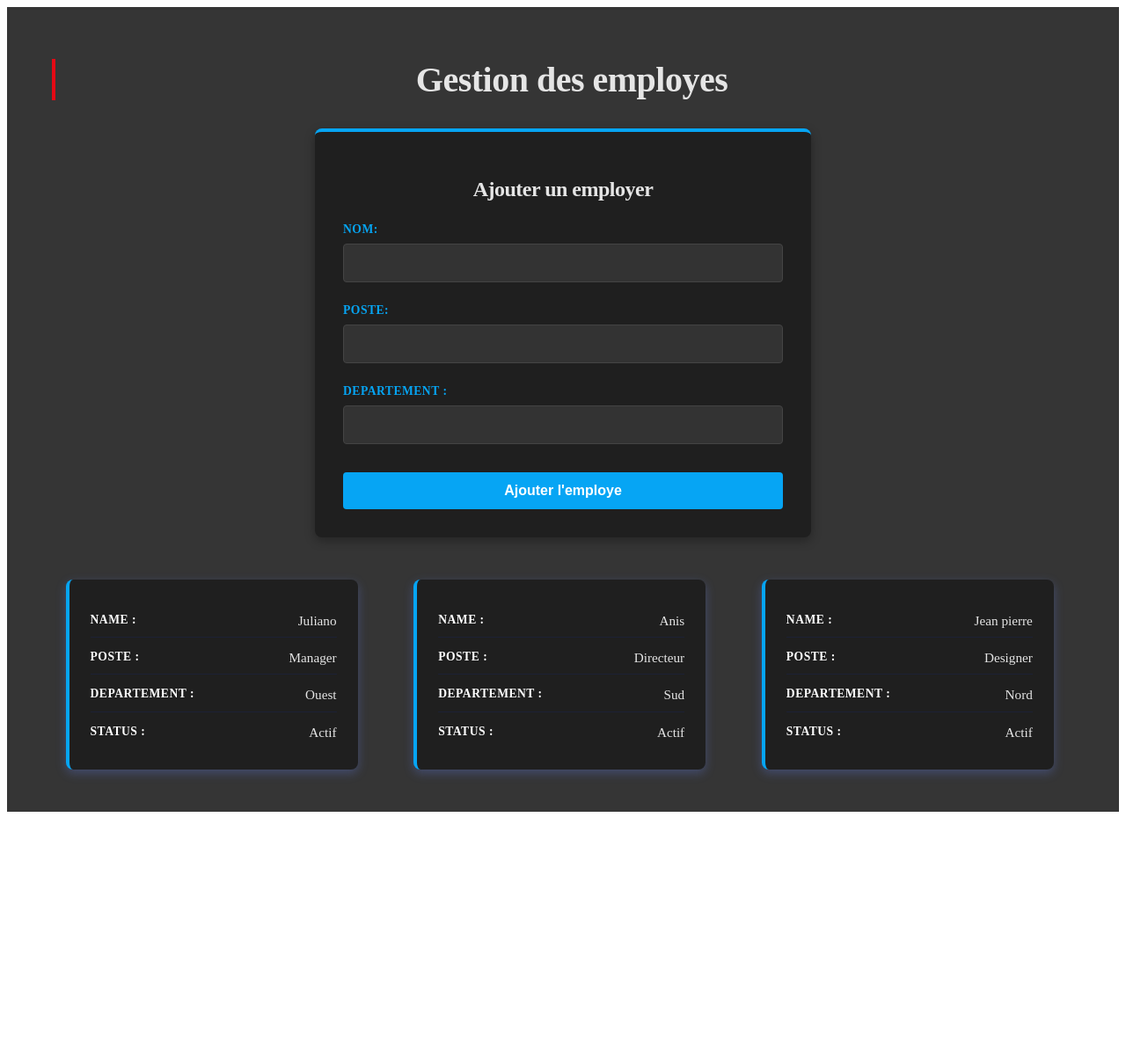
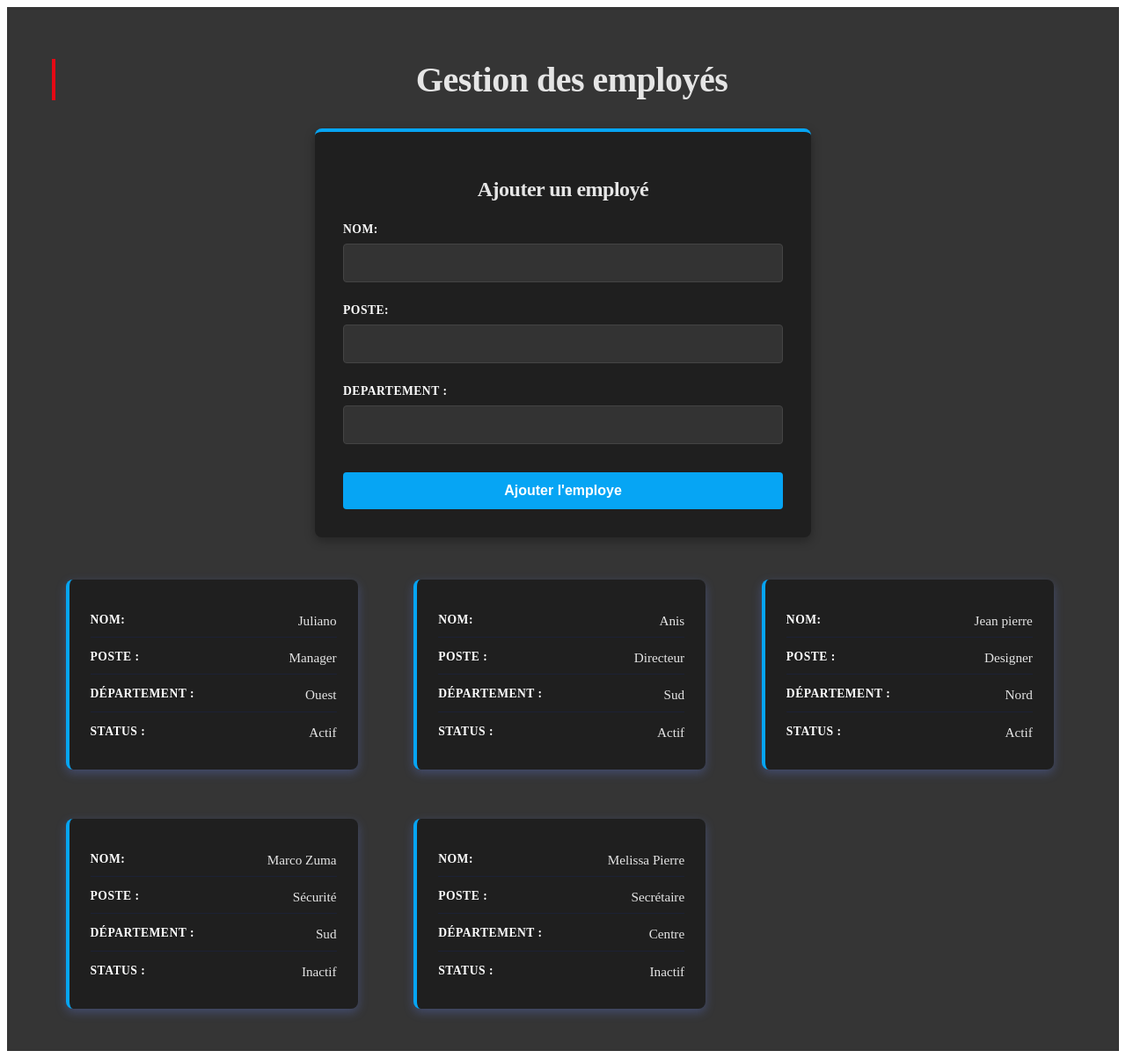
Before and after one commit to anisrevens-rgb/Capstone-projet-1, a React (Vite) app in the folder Capstone projet 1/: page / in a window 1280 px wide. Shown: the whole page at 88% size. Before the commit the page ends 931 px from the top, so only its background shows below. Built offline with nearby package versions, Linux system fonts and the light colour scheme.

Commit message:
Derniere modification

```diff
--- a/Capstone projet 1/src/Components/EmployeeCard.css
+++ b/Capstone projet 1/src/Components/EmployeeCard.css
@@ -38,7 +38,7 @@
     margin-bottom: 0;
   }
 
-  /* Responsive */
+
   @media (max-width: 768px) {
     .employee-card {
       width: 100%;
--- a/Capstone projet 1/src/Components/EmployeeCard.jsx
+++ b/Capstone projet 1/src/Components/EmployeeCard.jsx
@@ -3,9 +3,9 @@ import "./EmployeeCard.css"
 export default function EmployeeCard( employes ){
     return (
 <div className="employee-card">
-<p><strong>name :</strong> {employes.name}   </p>
+<p><strong>Nom:</strong> {employes.name}   </p>
 <p><strong>Poste :</strong> {employes.poste }  </p>
-<p><strong>departement :</strong> {employes.departement}  </p>
+<p><strong>département :</strong> {employes.departement}  </p>
 <p><strong>status :</strong> {employes.status}  </p>
 
 
--- a/Capstone projet 1/src/Components/EmployeeForm.css
+++ b/Capstone projet 1/src/Components/EmployeeForm.css
@@ -23,7 +23,7 @@
   }
 
   .form-card label {
-    color: #06a5f4;
+    color:white;
     margin-bottom: 0.5rem;
     font-weight: 600;
     text-transform: uppercase;
@@ -70,7 +70,7 @@
     transform: translateY(0);
   }
 
-  /* Responsive */
+
   @media (max-width: 600px) {
     .form-container {
       margin: 1rem;
--- a/Capstone projet 1/src/Components/EmployeeForm.jsx
+++ b/Capstone projet 1/src/Components/EmployeeForm.jsx
@@ -22,7 +22,7 @@ export default function EmployeeForm({addEmployee}){
 return(
     <form className="form-container"
     onSubmit={handleSubmit}>
-       <h2>Ajouter un employer</h2>
+       <h2>Ajouter un employé</h2>
         <div className="form-card">
             <label htmlFor="name">Nom: </label>
             <input
--- a/Capstone projet 1/src/Components/EmployeeList.css
+++ b/Capstone projet 1/src/Components/EmployeeList.css
@@ -16,7 +16,7 @@
     letter-spacing: -0.5px;
   }
 
-  /* Employee list container – assumes EmployeeList renders a grid */
+
   .employee-list {
     display: grid;
     grid-template-columns: repeat(auto-fill, minmax(280px, 1fr));
@@ -24,7 +24,7 @@
     margin-top: 2rem;
   }
 
-  /* Responsive adjustments */
+
   @media (max-width: 768px) {
     .dashboard {
       padding: 1rem 5%;
--- a/Capstone projet 1/src/Pages/EmployeeDashboard.jsx
+++ b/Capstone projet 1/src/Pages/EmployeeDashboard.jsx
@@ -12,7 +12,7 @@ export default function EmployeeDashboard()
  return (
    <>
    <div className="dashboard">
-    <h1>Gestion des employes</h1>
+    <h1>Gestion des employés</h1>
     <EmployeeForm addEmployee={addEmployee}/>
      <EmployeeList employes={employees}/>
    </div>
--- a/Capstone projet 1/src/data/employes.js
+++ b/Capstone projet 1/src/data/employes.js
@@ -24,6 +24,20 @@ export const employes = [
     departement: "Nord",
     status: "Actif"
   },
+    {
+    id: 4,
+    name: "Marco Zuma",
+    poste: "Sécurité ",
+    departement: "Sud",
+    status: "Inactif"
+  },
+    {
+    id: 5,
+    name: "Melissa Pierre",
+    poste: "Secrétaire ",
+    departement: "Centre",
+    status: "Inactif"
+  },
 
 
 
```
